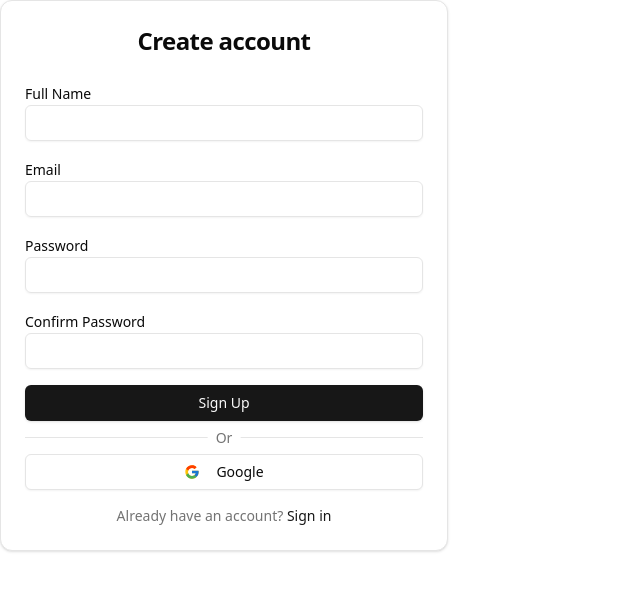
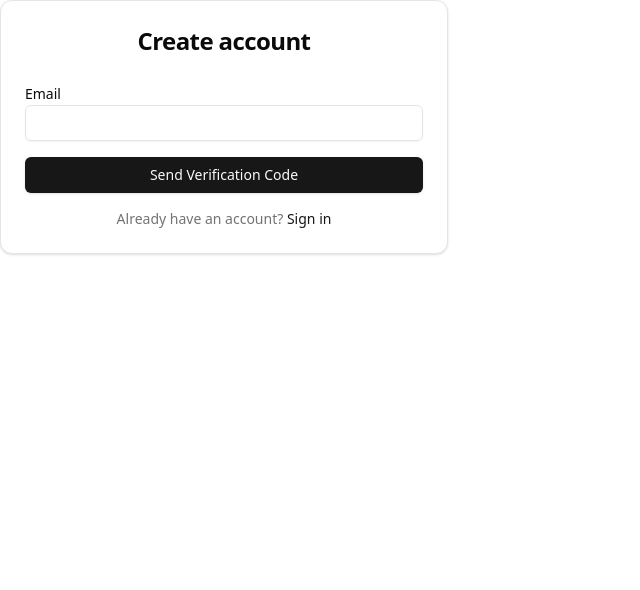
Before and after one commit to omsatodiya/Helper_Buddy_-, a Next.js app: page /auth/signup in a window 1280 px wide. Shown: the top 590 px of the page, without its empty margins (0-640 px from the left). Built offline with nearby package versions, Linux system fonts and the light colour scheme.

Commit message:
feat: nextauth login

```diff
--- /dev/null
+++ b/app/api/auth/[...nextauth]/models/Otp.ts
@@ -0,0 +1,9 @@
+import mongoose from "mongoose";
+
+const OtpSchema = new mongoose.Schema({
+  email: String,
+  otp: String,
+  createdAt: { type: Date, expires: 600, default: Date.now },
+});
+
+export const Otp = mongoose.models.Otp || mongoose.model("Otp", OtpSchema);
--- /dev/null
+++ b/app/api/auth/[...nextauth]/route.ts
@@ -0,0 +1,35 @@
+import NextAuth from "next-auth";
+import CredentialsProvider from "next-auth/providers/credentials";
+import { AuthOptions } from "next-auth";
+
+export const authOptions: AuthOptions = {
+  providers: [
+    CredentialsProvider({
+      name: "Credentials",
+      credentials: {
+        email: { label: "Email", type: "email" },
+        password: { label: "Password", type: "password" },
+      },
+      async authorize(credentials) {
+        if (!credentials?.email || !credentials?.password) return null;
+
+        // Here you'd typically validate against a database
+        // For now, we'll use a simple check
+        const user = {
+          id: "1",
+          name: credentials.email.split("@")[0],
+          email: credentials.email,
+        };
+
+        return user;
+      },
+    }),
+  ],
+  pages: {
+    signIn: "/auth/login",
+    newUser: "/auth/signup",
+  },
+};
+
+const handler = NextAuth(authOptions);
+export { handler as GET, handler as POST };
--- /dev/null
+++ b/app/api/auth/verify-email/route.ts
@@ -0,0 +1,72 @@
+import { NextRequest, NextResponse } from "next/server";
+import mongoose from "mongoose";
+import { Resend } from "resend";
+import { Otp } from "@/app/api/auth/[...nextauth]/models/Otp";
+
+const resend = new Resend(process.env.RESEND_API_KEY);
+
+export async function POST(req: NextRequest) {
+  try {
+    if (!mongoose.connections[0].readyState) {
+      await mongoose.connect(process.env.MONGODB_URI!);
+    }
+
+    const { email } = await req.json();
+    const otp = Math.floor(100000 + Math.random() * 900000).toString();
+
+    await Otp.findOneAndUpdate(
+      { email },
+      { email, otp },
+      { upsert: true, new: true }
+    );
+
+    await resend.emails.send({
+      from: "onboarding@resend.dev",
+      to: email,
+      subject: "Verification Code",
+      text: `Your verification code is: ${otp}`,
+    });
+
+    return NextResponse.json({ success: true });
+  } catch (error) {
+    console.error("Error:", error);
+    return NextResponse.json(
+      { error: "Failed to send verification code" },
+      { status: 500 }
+    );
+  }
+}
+
+export async function PUT(req: NextRequest) {
+  try {
+    if (!mongoose.connections[0].readyState) {
+      await mongoose.connect(process.env.MONGODB_URI!);
+    }
+
+    const { email, otp } = await req.json();
+    const stored = await Otp.findOne({ email });
+
+    if (!stored || stored.otp !== otp) {
+      return NextResponse.json(
+        { error: "Invalid verification code" },
+        { status: 400 }
+      );
+    }
+
+    await Otp.deleteOne({ email });
+    return NextResponse.json({ verified: true });
+  } catch (error) {
+    console.error("Error:", error);
+    return NextResponse.json({ error: "Verification failed" }, { status: 500 });
+  }
+}
+
+export async function OPTIONS(req: NextRequest) {
+  return new NextResponse(null, {
+    status: 200,
+    headers: {
+      "Access-Control-Allow-Methods": "PUT, POST",
+      "Access-Control-Allow-Headers": "Content-Type",
+    },
+  });
+}
--- a/app/fireConfig.js
+++ /dev/null
@@ -1,28 +0,0 @@
-import { initializeApp } from "firebase/app";
-import { getAuth } from "firebase/auth";
-
-const firebaseConfig = {
-  apiKey: "AIzaSyD0CHPCuJKXZCSyGYGyKcwh_7AeaaVmhYc",
-  authDomain: "dudhkela-6beea.firebaseapp.com",
-  projectId: "dudhkela-6beea",
-  storageBucket: "dudhkela-6beea.firebasestorage.app",
-  messagingSenderId: "997624210609",
-  appId: "1:997624210609:web:85e62942db2aea49ec6e90",
-  measurementId: "G-5E729FV676"
-};
-
-const app = initializeApp(firebaseConfig);
-const auth = getAuth(app);
-
-export { auth };
-
-auth.settings = {
-  ...auth.settings,
-  passwordPolicy: {
-    minimumLength: 8,
-    requireUppercase: true,
-    requireLowercase: true,
-    requireNumeric: true,
-    requireSpecialCharacter: true
-  }
-}
--- a/components/auth/signup/SignupForm.tsx
+++ b/components/auth/signup/SignupForm.tsx
@@ -2,39 +2,80 @@
 import { useState } from "react";
 import { useRouter } from "next/navigation";
 import Link from "next/link";
-import {
-  createUserWithEmailAndPassword,
-  GoogleAuthProvider,
-  signInWithPopup,
-  updateProfile,
-} from "firebase/auth";
-import { FcGoogle } from "react-icons/fc";
-import { auth } from "@/app/fireConfig";
+import { signIn } from "next-auth/react";
 import { Button } from "@/components/ui/button";
 import { Input } from "@/components/ui/input";
 import { Label } from "@/components/ui/label";
 import { Card, CardHeader, CardTitle, CardContent } from "@/components/ui/card";
-import { Separator } from "@/components/ui/separator";
 
 const passwordRequirements = [
   { regex: /[A-Z]/, label: "Must contain an uppercase letter" },
   { regex: /[a-z]/, label: "Must contain a lowercase letter" },
   { regex: /[0-9]/, label: "Must contain a number" },
-  { regex: /[!@#$%^&*(),.?":{}|<>]/, label: "Must contain a special character" },
+  {
+    regex: /[!@#$%^&*(),.?":{}|<>]/,
+    label: "Must contain a special character",
+  },
   { regex: /.{8,}/, label: "Minimum 8 characters" },
 ];
 
 export function SignupForm({ className = "" }: { className?: string }) {
   const router = useRouter();
+  const [step, setStep] = useState<"email" | "otp" | "details">("email");
   const [isLoading, setIsLoading] = useState(false);
   const [showReqs, setShowReqs] = useState(false);
-  const [{ name, email, password, confirmPassword }, setForm] = useState({
+  const [{ name, email, password, confirmPassword, otp }, setForm] = useState({
     name: "",
     email: "",
     password: "",
     confirmPassword: "",
+    otp: "",
   });
   const [error, setError] = useState("");
+
+  const sendOTP = async (e: React.FormEvent<HTMLFormElement>) => {
+    e.preventDefault();
+    setIsLoading(true);
+    try {
+      const res = await fetch("/api/auth/verify-email", {
+        method: "POST",
+        body: JSON.stringify({ email }),
+        headers: { "Content-Type": "application/json" },
+      });
+      if (res.ok) {
+        setStep("otp");
+        setError("");
+      } else {
+        setError("Failed to send verification code");
+      }
+    } catch (err) {
+      setError("Failed to send verification code");
+    } finally {
+      setIsLoading(false);
+    }
+  };
+
+  const verifyOTP = async (e: React.FormEvent<HTMLFormElement>) => {
+    e.preventDefault();
+    setIsLoading(true);
+    try {
+      const res = await fetch("/api/auth/verify-email", {
+        method: "PUT",
+        body: JSON.stringify({ email, otp }),
+        headers: { "Content-Type": "application/json" },
+      });
+      if (res.ok) {
+        setStep("details");
+        setError("");
+      } else {
+        setError("Invalid verification code");
+      }
+    } catch (err) {
+      setError("Verification failed");
+    } finally {
+      setIsLoading(false);
+    }
+  };
 
   const validatePassword = () => {
     const failed = passwordRequirements.filter(
@@ -46,26 +87,27 @@ export function SignupForm({ className = "" }: { className?: string }) {
     return "";
   };
 
-  const handleSubmit = async (e: React.FormEvent<HTMLFormElement>) => {
+  const handleSignup = async (e: React.FormEvent<HTMLFormElement>) => {
     e.preventDefault();
     const validationError = validatePassword();
     if (validationError) return setError(validationError);
 
     setIsLoading(true);
     try {
-      const { user } = await createUserWithEmailAndPassword(
-        auth,
+      const result = await signIn("credentials", {
         email,
-        password
-      );
-      await updateProfile(user, { displayName: name });
+        password,
+        name,
+        redirect: false,
+      });
+
+      if (result?.error) {
+        setError("Signup failed. Please try again.");
+      } else {
         router.push("/dashboard");
-    } catch (err: any) {
-      setError(
-        err.code === "auth/email-already-in-use"
-          ? "Email already registered"
-          : "Signup failed. Please try again."
-      );
+      }
+    } catch (err) {
+      setError("Signup failed. Please try again.");
     } finally {
       setIsLoading(false);
     }
@@ -77,41 +119,100 @@ export function SignupForm({ className = "" }: { className?: string }) {
         <CardTitle className="text-2xl text-center">Create account</CardTitle>
       </CardHeader>
       <CardContent className="space-y-4">
-        <form onSubmit={handleSubmit} className="space-y-4">
-          {[
-            { id: "name", label: "Full Name", type: "text", value: name },
-            { id: "email", label: "Email", type: "email", value: email },
-            {
-              id: "password",
-              label: "Password",
-              type: "password",
-              value: password,
-              onFocus: () => setShowReqs(true),
-              onBlur: () => setShowReqs(false),
-            },
-            {
-              id: "confirmPassword",
-              label: "Confirm Password",
-              type: "password",
-              value: confirmPassword,
-            },
-          ].map((field) => (
-            <div key={field.id}>
-              <Label htmlFor={field.id}>{field.label}</Label>
+        {step === "email" && (
+          <form onSubmit={sendOTP} className="space-y-4">
+            <div>
+              <Label htmlFor="email">Email</Label>
               <Input
-                id={field.id}
-                type={field.type}
-                value={field.value}
+                id="email"
+                type="email"
+                value={email}
                 onChange={(e) =>
-                  setForm((prev) => ({ ...prev, [field.id]: e.target.value }))
+                  setForm((prev) => ({ ...prev, email: e.target.value }))
                 }
                 disabled={isLoading}
-                onFocus={field.onFocus}
-                onBlur={field.onBlur}
                 required
               />
             </div>
-          ))}
+            {error && (
+              <p className="text-sm text-destructive text-center">{error}</p>
+            )}
+            <Button type="submit" className="w-full" disabled={isLoading}>
+              {isLoading ? "Sending..." : "Send Verification Code"}
+            </Button>
+          </form>
+        )}
+
+        {step === "otp" && (
+          <form onSubmit={verifyOTP} className="space-y-4">
+            <div>
+              <Label htmlFor="otp">Verification Code</Label>
+              <Input
+                id="otp"
+                type="text"
+                value={otp}
+                onChange={(e) =>
+                  setForm((prev) => ({ ...prev, otp: e.target.value }))
+                }
+                disabled={isLoading}
+                required
+              />
+            </div>
+            {error && (
+              <p className="text-sm text-destructive text-center">{error}</p>
+            )}
+            <Button type="submit" className="w-full" disabled={isLoading}>
+              {isLoading ? "Verifying..." : "Verify Code"}
+            </Button>
+          </form>
+        )}
+
+        {step === "details" && (
+          <form onSubmit={handleSignup} className="space-y-4">
+            <div>
+              <Label htmlFor="name">Full Name</Label>
+              <Input
+                id="name"
+                type="text"
+                value={name}
+                onChange={(e) =>
+                  setForm((prev) => ({ ...prev, name: e.target.value }))
+                }
+                disabled={isLoading}
+                required
+              />
+            </div>
+            <div>
+              <Label htmlFor="password">Password</Label>
+              <Input
+                id="password"
+                type="password"
+                value={password}
+                onChange={(e) =>
+                  setForm((prev) => ({ ...prev, password: e.target.value }))
+                }
+                disabled={isLoading}
+                onFocus={() => setShowReqs(true)}
+                onBlur={() => setShowReqs(false)}
+                required
+              />
+            </div>
+            <div>
+              <Label htmlFor="confirmPassword">Confirm Password</Label>
+              <Input
+                id="confirmPassword"
+                type="password"
+                value={confirmPassword}
+                onChange={(e) =>
+                  setForm((prev) => ({
+                    ...prev,
+                    confirmPassword: e.target.value,
+                  }))
+                }
+                disabled={isLoading}
+                required
+              />
+            </div>
 
             {showReqs && (
               <div className="text-sm space-y-1 bg-muted p-3 rounded">
@@ -132,26 +233,11 @@ export function SignupForm({ className = "" }: { className?: string }) {
             {error && (
               <p className="text-sm text-destructive text-center">{error}</p>
             )}
-
             <Button type="submit" className="w-full" disabled={isLoading}>
-            {isLoading ? "Loading..." : "Sign Up"}
+              {isLoading ? "Creating account..." : "Sign Up"}
             </Button>
           </form>
-
-        <div className="relative">
-          <Separator />
-          <span className="absolute left-1/2 top-1/2 -translate-x-1/2 -translate-y-1/2 bg-background px-2 text-muted-foreground text-sm">
-            Or
-          </span>
-        </div>
-
-        <Button
-          variant="outline"
-          onClick={() => signInWithPopup(auth, new GoogleAuthProvider())}
-          disabled={isLoading}
-          className="w-full">
-          <FcGoogle className="mr-2" /> Google
-        </Button>
+        )}
 
         <p className="text-sm text-center text-muted-foreground">
           Already have an account?{" "}
--- a/package.json
+++ b/package.json
@@ -15,13 +15,15 @@
     "@radix-ui/react-slot": "^1.1.1",
     "class-variance-authority": "^0.7.1",
     "clsx": "^2.1.1",
-    "firebase": "^11.2.0",
     "framer-motion": "^12.3.1",
     "lucide-react": "^0.474.0",
+    "mongoose": "^8.10.0",
     "next": "15.1.6",
+    "next-auth": "^4.24.11",
     "react": "^19.0.0",
     "react-dom": "^19.0.0",
     "react-icons": "^5.4.0",
+    "resend": "^4.1.2",
     "tailwind-merge": "^3.0.1",
     "tailwindcss-animate": "^1.0.7"
   },
```
Also changed, not shown: 1 other file (tests, documents, lock files or other folders). Lines whose indentation alone changed are shown as unchanged.
